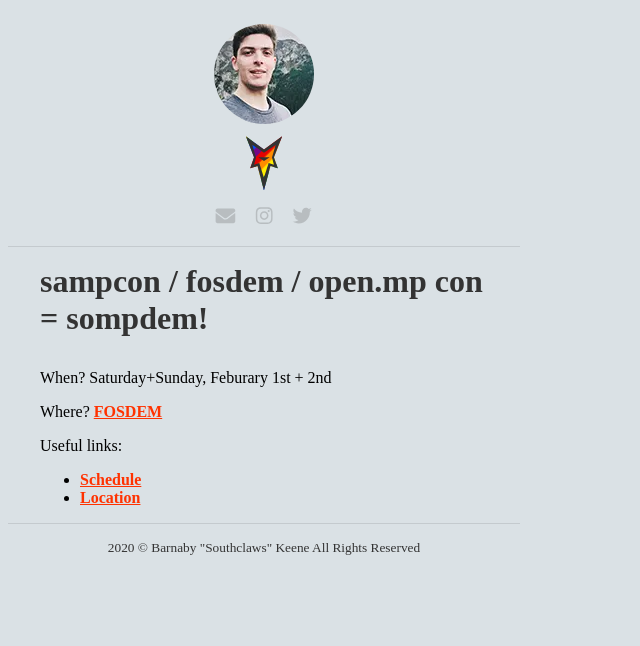
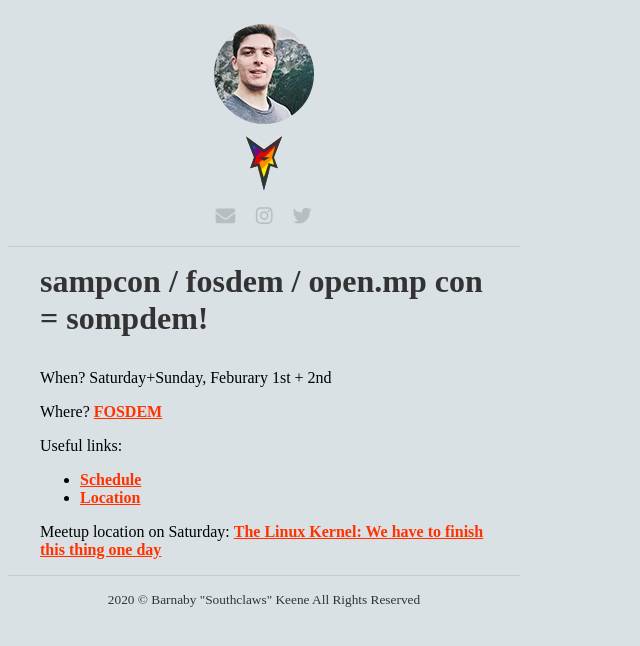
Before and after one commit to Southclaws/homepage, a Next.js app: page /sampcon in a window 1280 px wide. Shown: the top 646 px of the page, without its empty margins (0-640 px from the left). Built offline with nearby package versions, Linux system fonts and the light colour scheme; a web font is replaced by a local one.

Commit message:
saturday meetup

```diff
--- a/pages/sampcon.mdx
+++ b/pages/sampcon.mdx
@@ -8,3 +8,6 @@ Useful links:
 
 - [Schedule](https://fosdem.org/2020/schedule/day/saturday/)
 - [Location](https://www.google.com/maps/place/Universit%C3%A9+Libre+de+Bruxelles/@50.8124509,4.3812897,17.4z/data=!4m5!3m4!1s0x47c3c4485d19ce43:0xe8eb9253c07c6691!8m2!3d50.8132066!4d4.3822219)
+
+Meetup location on Saturday:
+[The Linux Kernel: We have to finish this thing one day](https://fosdem.org/2020/schedule/event/linux_kernel/)
```
